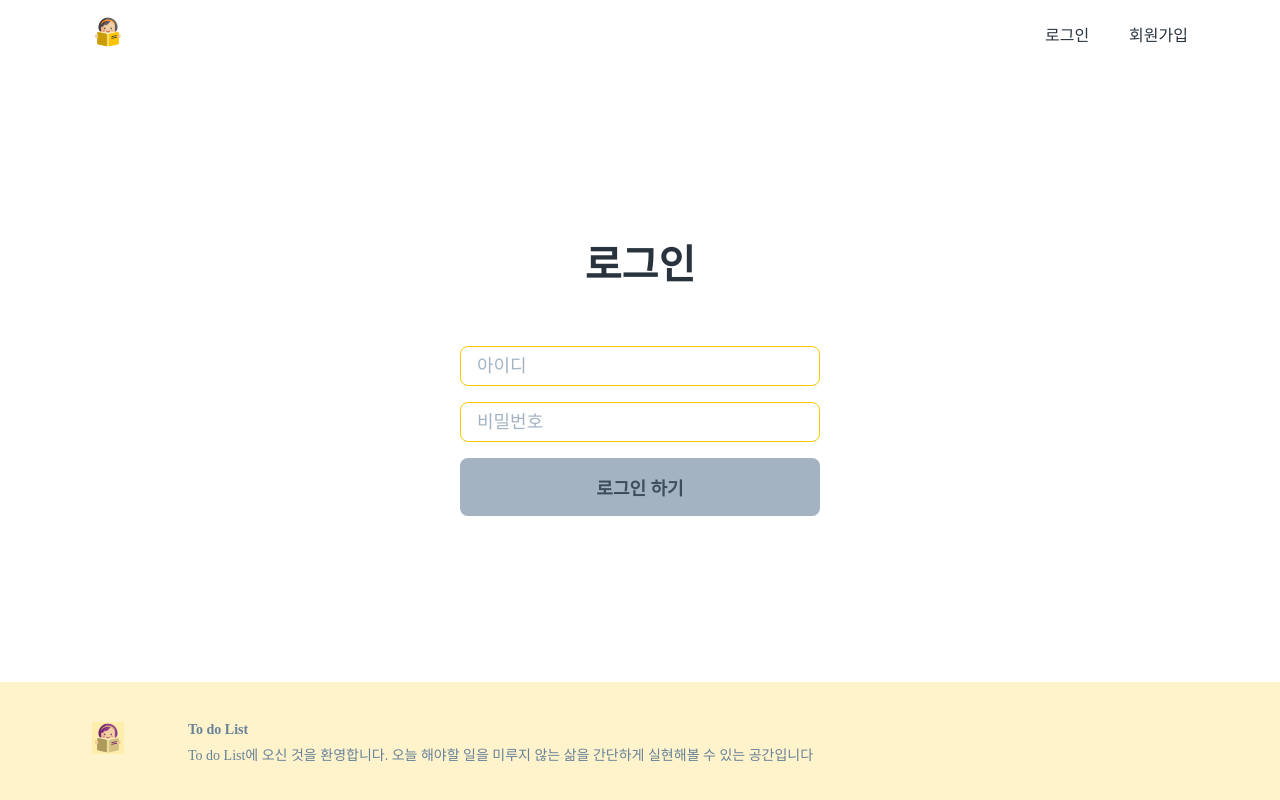
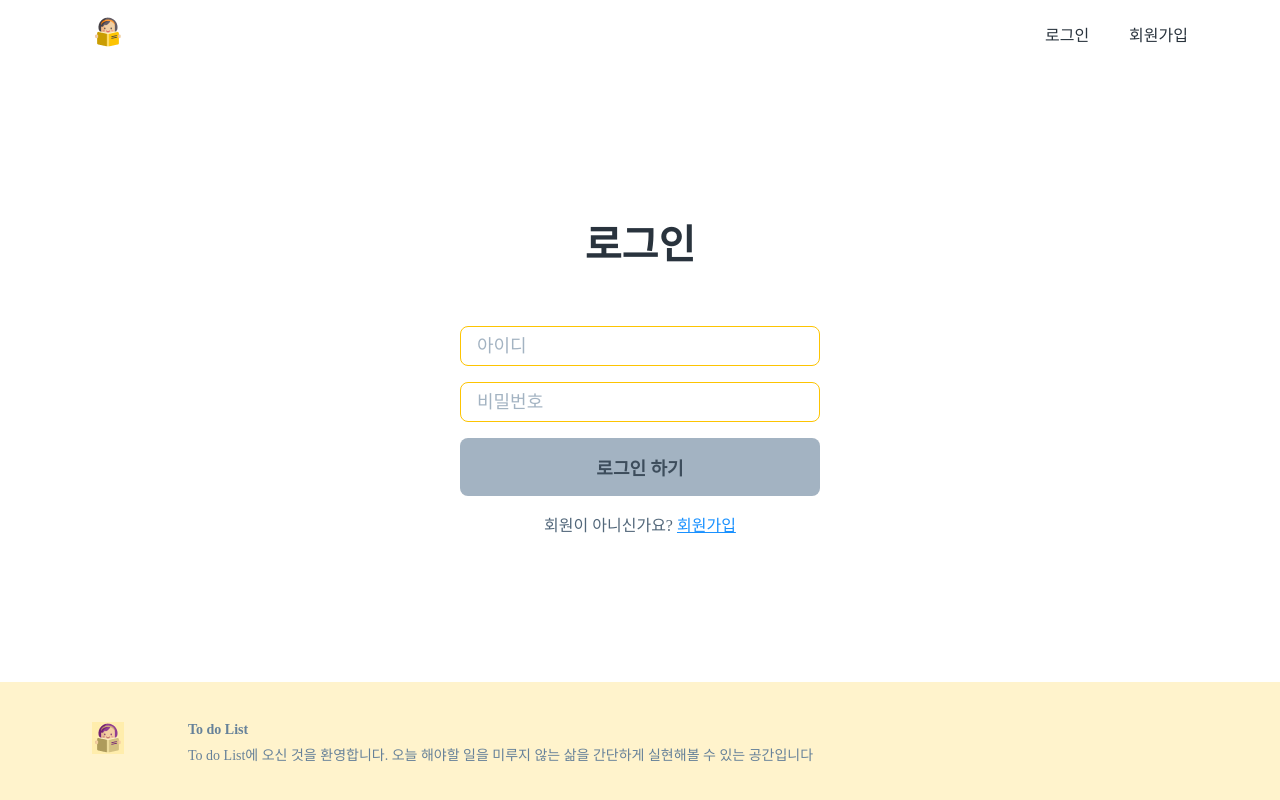
Before and after one commit to choi-su-hyun/todolist-front, a Vue app: page /login in a window 1280 px wide. Shown: the top 800 px of the page. Built offline with nearby package versions, Linux system fonts and the light colour scheme; a web font is replaced by a local one.

Commit message:
로그인 페이지에 회원가입 버튼 추가

```diff
--- a/src/components/common/LoginForm.vue
+++ b/src/components/common/LoginForm.vue
@@ -21,6 +21,12 @@
 		>
 			로그인 하기
 		</button>
+		<div class="login-page__bottom-wrap">
+			<span class="login-page__bottom-text">회원이 아니신가요? </span
+			><router-link to="/signup" class="login-page__bottom-btn"
+				>회원가입</router-link
+			>
+		</div>
 	</form>
 </template>
 
@@ -73,6 +79,17 @@ export default {
 .login-form .input {
 	width: 100%;
 }
+.login-page__bottom-text {
+	color: var(--cool-gray700);
+	font-size: 16px;
+}
+.login-page__bottom-btn {
+	color: var(--blue-color);
+	text-decoration: underline;
+}
+.login-page__bottom-wrap {
+	text-align: center;
+}
 @media screen and (max-width: 767px) {
 	.login-form {
 		/* padding: 0 16px; */
```
